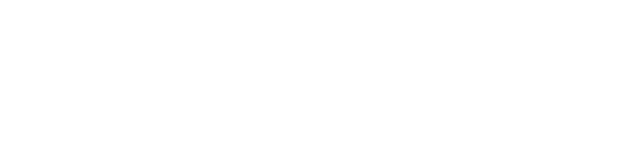
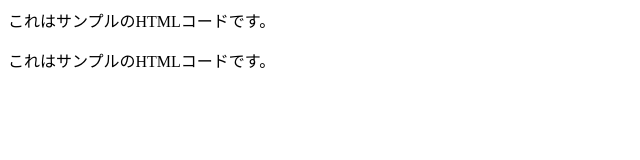
Before and after one commit to mnct-nose/2026_01_C, a plain HTML site: page index.html in a window 1280 px wide. Shown: the whole page, without its empty margins (0-640 px from the left). Drawn offline with Linux system fonts and the light colour scheme.

Commit message:
✨ index.htmlの作成

```diff
--- a/index.html
+++ b/index.html
@@ -1,8 +1,9 @@
 <html>
     <head>
         <title>タイトル</title>
+        <p>これはサンプルのHTMLコードです。</p>
     </head>
 <body>
-
+    <p>これはサンプルのHTMLコードです。</p>
 </body>
 </html>
```
